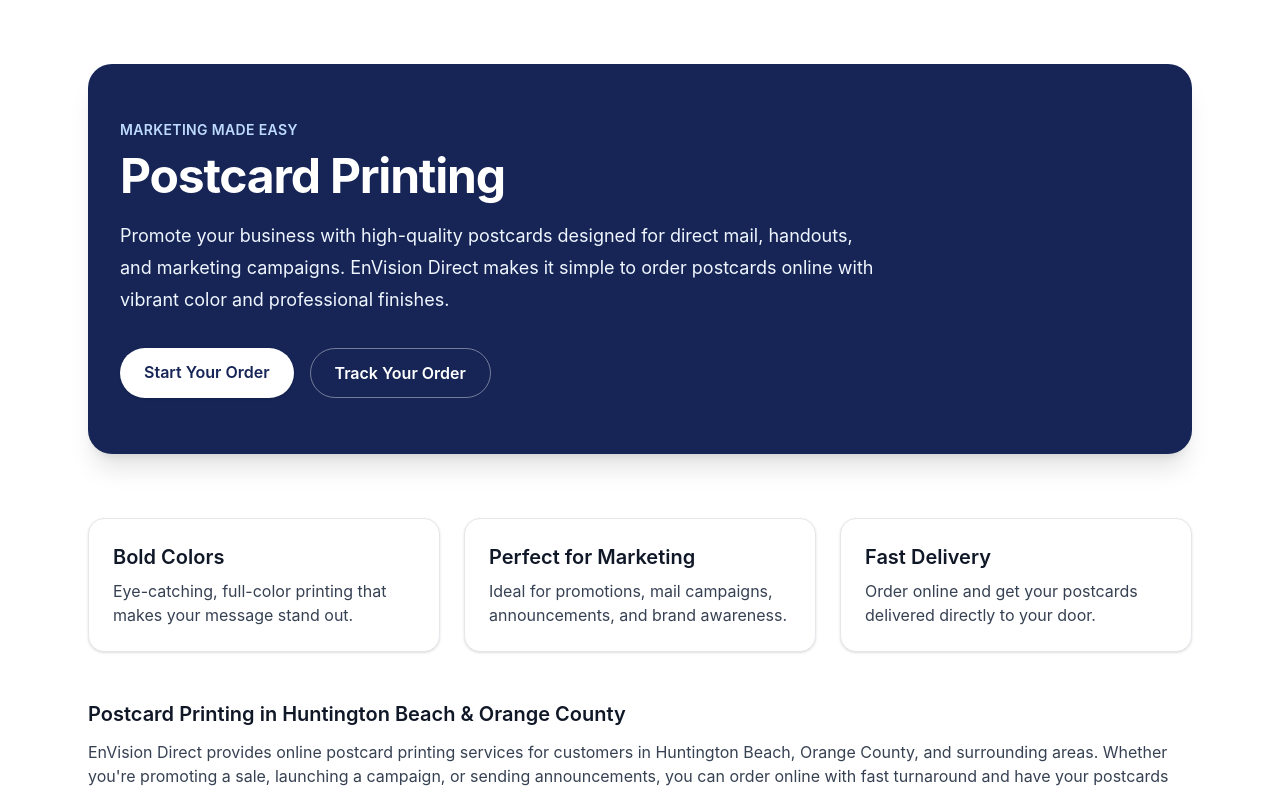
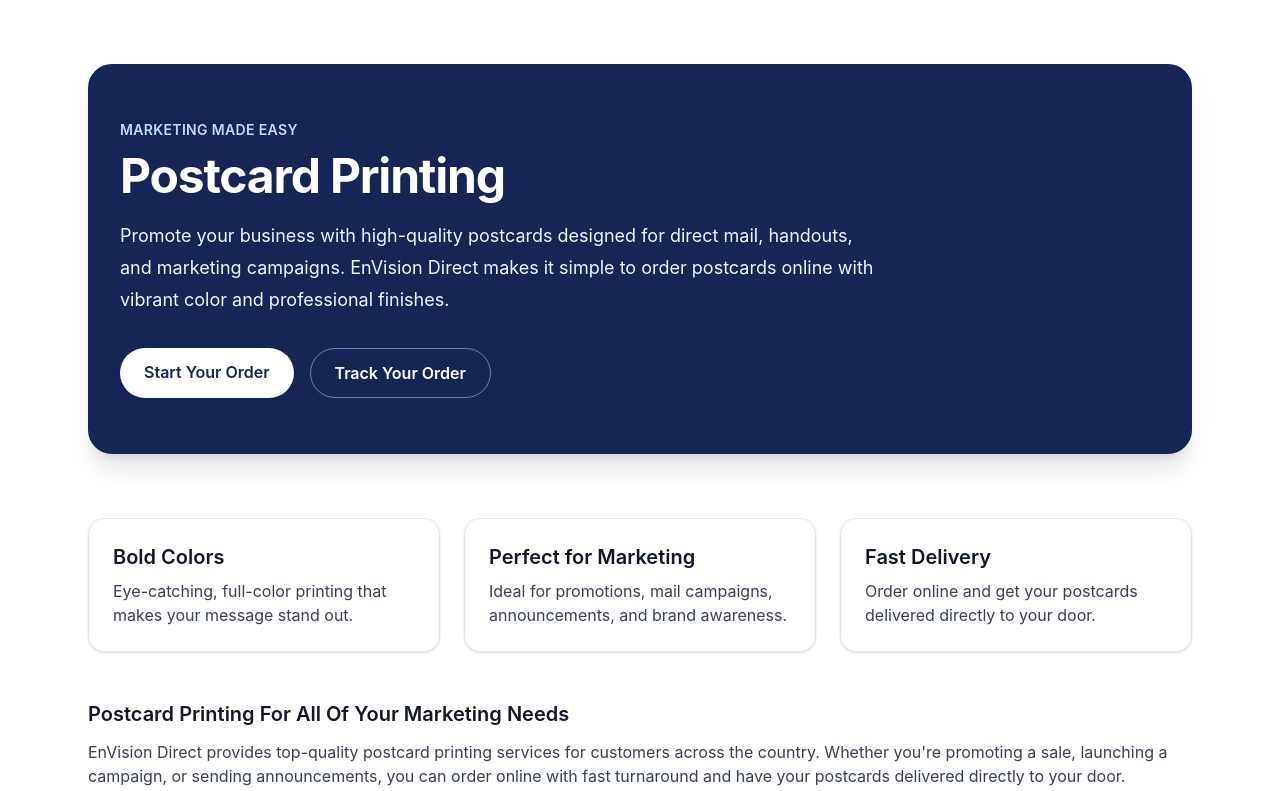
Before and after one commit to deworkenj-envision/Version-25a, a Next.js app: page /postcards in a window 1280 px wide. Shown: the top 791 px of the page. Built offline with nearby package versions, Linux system fonts and the light colour scheme.

Commit message:
Update page.js

```diff
--- a/app/postcards/page.js
+++ b/app/postcards/page.js
@@ -74,13 +74,12 @@ export default function PostcardsPage() {
 
       <section className="mx-auto max-w-6xl px-6 pb-10">
         <h3 className="mb-3 text-xl font-semibold">
-          Postcard Printing in Huntington Beach & Orange County
+          Postcard Printing For All Of Your Marketing Needs
         </h3>
 
         <p className="text-gray-700">
-          EnVision Direct provides online postcard printing services for
-          customers in Huntington Beach, Orange County, and surrounding areas.
-          Whether you're promoting a sale, launching a campaign, or sending
+          EnVision Direct provides top-quality postcard printing services for
+          customers across the country. Whether you're promoting a sale, launching a campaign, or sending
           announcements, you can order online with fast turnaround and have your
           postcards delivered directly to your door.
         </p>
```
